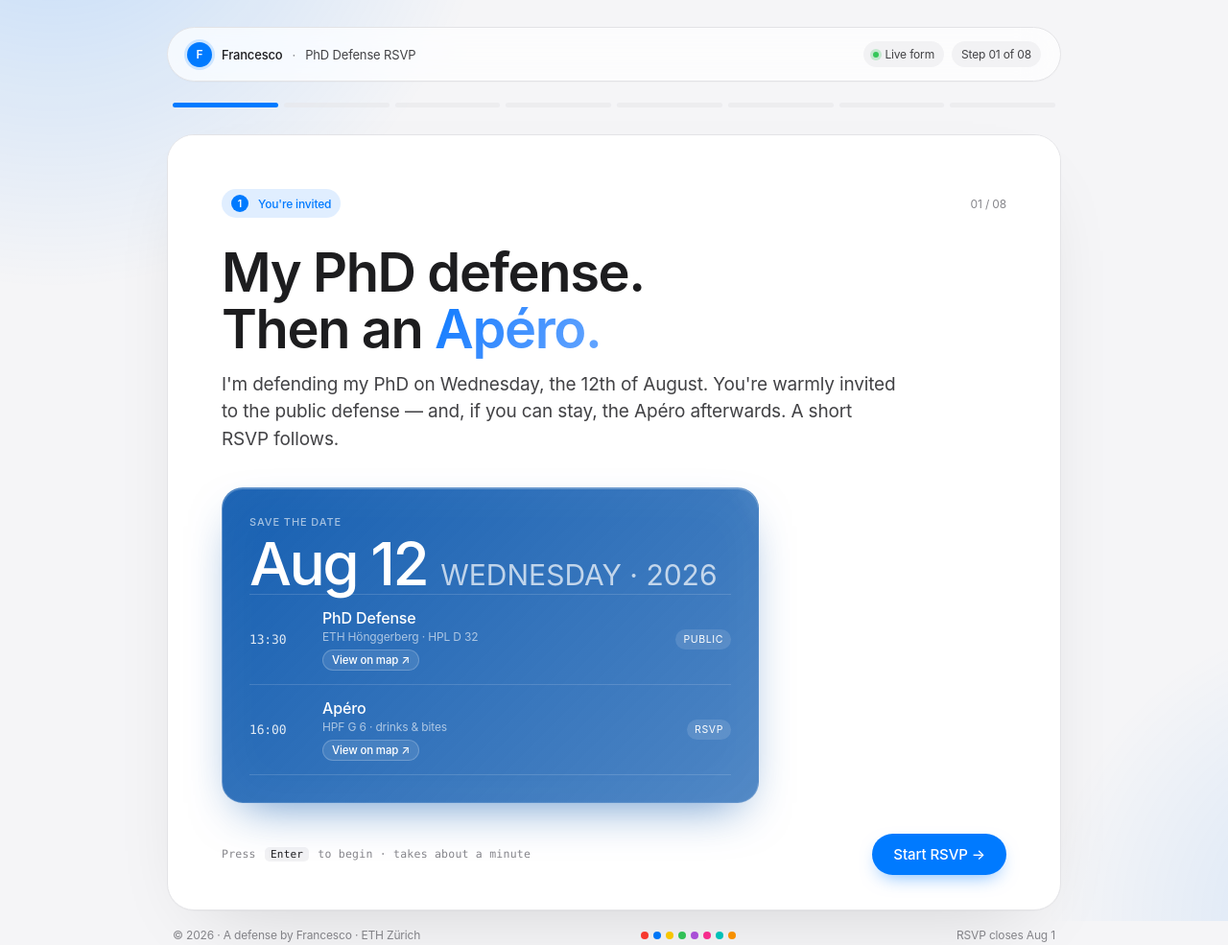
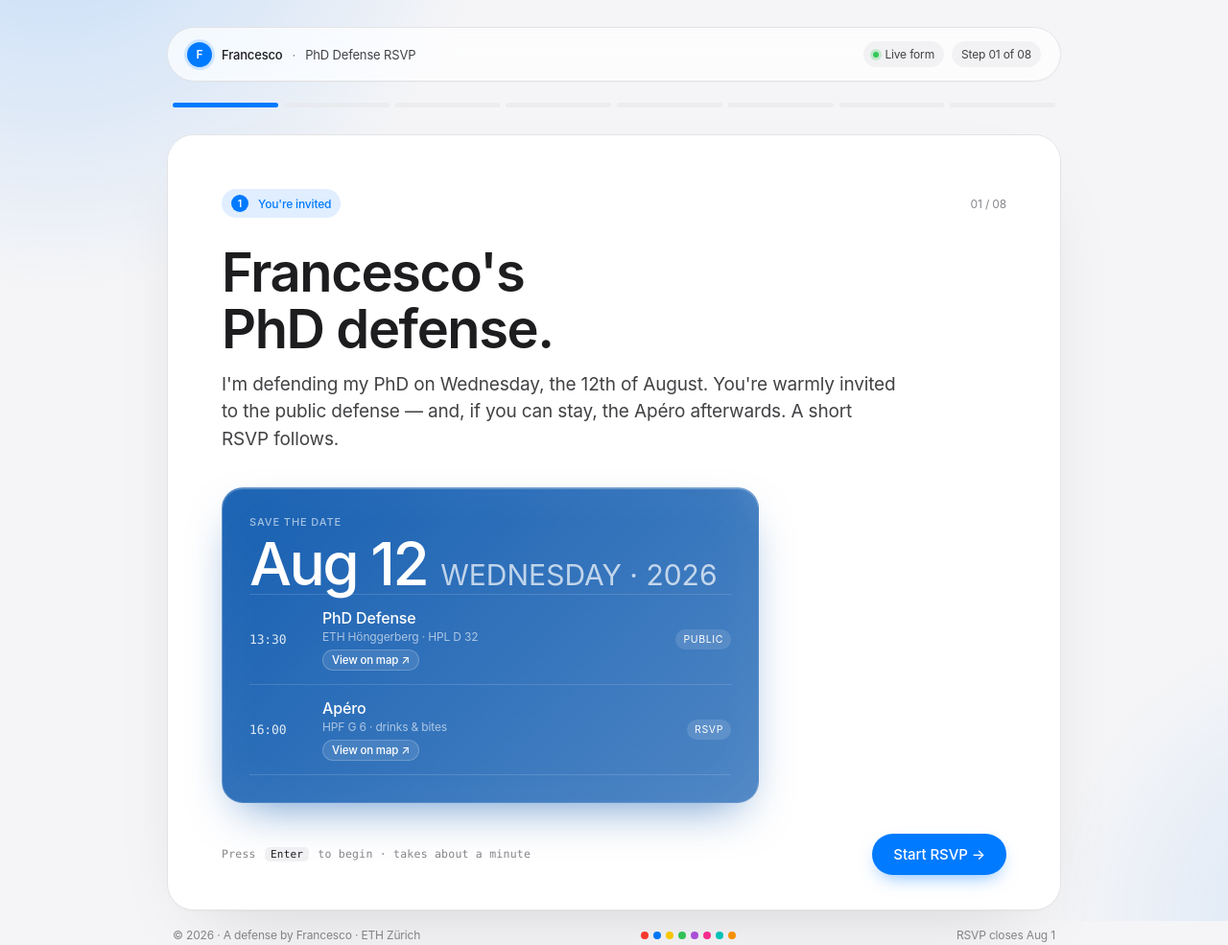
Before and after one commit to QuantumFrancesco/PhD_defense, a plain HTML site: page index.html in a window 1280 px wide. Shown: the whole page at 96% size. Drawn offline with Linux system fonts and the light colour scheme.

Commit message:
Update PhD defense title in index.html

```diff
--- a/index.html
+++ b/index.html
@@ -524,7 +524,7 @@
 
     <!-- ====== SLIDE 0 — Invitation ====== -->
     <section class="slide active" data-slide="0" data-color="var(--c2)" data-name="You're invited">
-      <h1 class="q">My PhD defense. Then an <em>Apéro.</em></h1>
+      <h1 class="q">Francesco's PhD defense.</em></h1>
       <p class="lede large">I'm defending my PhD on Wednesday, the 12th of August. You're warmly invited to the public defense — and, if you can stay, the Apéro afterwards. A short RSVP follows.</p>
 
       <div class="hero" style="grid-template-columns:1fr;max-width:560px">
```
